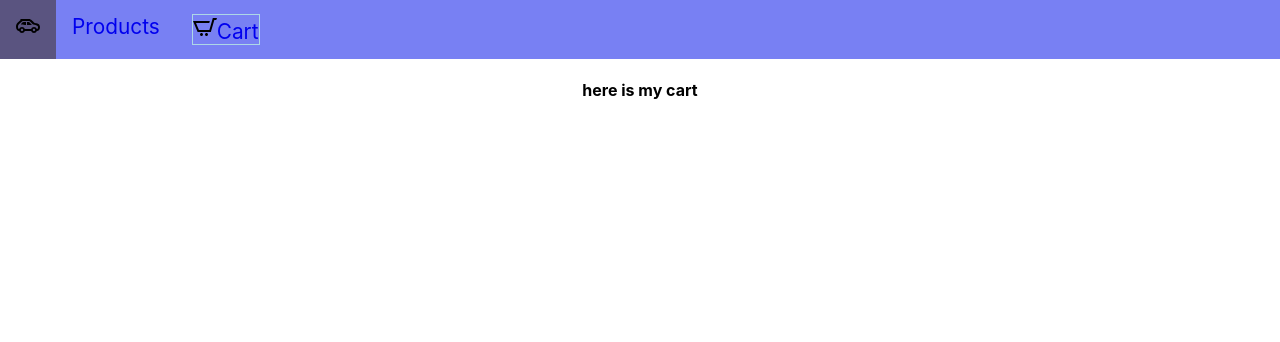
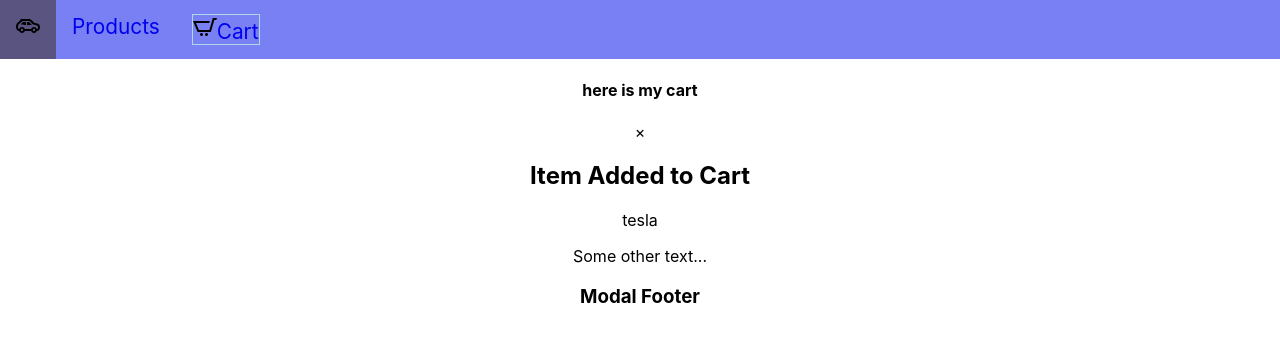
Before and after one commit to gsnyarko/market, a React (Create React App) app: page /cart in a window 1280 px wide. Shown: the top 342 px of the page. Built offline with nearby package versions, Linux system fonts and the light colour scheme.

Commit message:
modalpage

```diff
--- a/src/component/Modal.css
+++ b/src/component/Modal.css
@@ -0,0 +1,35 @@
+/* Modal Header */
+.modal-header {
+    padding: 2px 16px;
+    background-color: #5cb85c;
+    color: white;
+  }
+
+  /* Modal Body */
+  .modal-body {padding: 2px 16px;}
+
+  /* Modal Footer */
+  .modal-footer {
+    padding: 2px 16px;
+    background-color: #5cb85c;
+    color: white;
+  }
+
+  /* Modal Content */
+  .modal-content {
+    position: relative;
+    background-color: #fefefe;
+    margin: auto;
+    padding: 0;
+    border: 1px solid #888;
+    width: 80%;
+    box-shadow: 0 4px 8px 0 rgba(0,0,0,0.2),0 6px 20px 0 rgba(0,0,0,0.19);
+    animation-name: animatetop;
+    animation-duration: 0.4s
+  }
+
+  /* Add Animation */
+  @keyframes animatetop {
+    from {top: -300px; opacity: 0}
+    to {top: 0; opacity: 1}
+  }
--- a/src/component/Modal.js
+++ b/src/component/Modal.js
@@ -1,19 +1,37 @@
 import React, { Component } from 'react';
-import {ProductConsumer} from './context';
-import {Link} from 'react-router-dom';
+import { ProductConsumer } from './context';
+import { Link } from 'react-router-dom';
 
 class Modal extends Component {
     render() {
         return (
             <ProductConsumer>
                 {value => {
-                    const {modalOpen, closeModal} = value;
-                    const {img, title, price} = value.modalProduct
+                    const { modalOpen, closeModal } = value;
+                    const { img, title, price } = value.modalProduct
 
-                    if(!modalOpen) {
+                    if (!modalOpen) {
                         return null
                     } else {
-                        return
+                        return (
+                            <div class="modal-content">
+                                <div class="modal-header">
+                                    <span class="close">&times;</span>
+                                    <h2>Item Added to Cart</h2>
+                                </div>
+                                <div class="modal-body">
+                                    <p> {title} </p>
+                                    <p>Some other text...</p>
+                                </div>
+                                <div class="modal-footer">
+                                    <h3>Modal Footer</h3>
+                                </div>
+                            </div>
+
+
+
+
+                        );
                     }
                 }}
 
```
